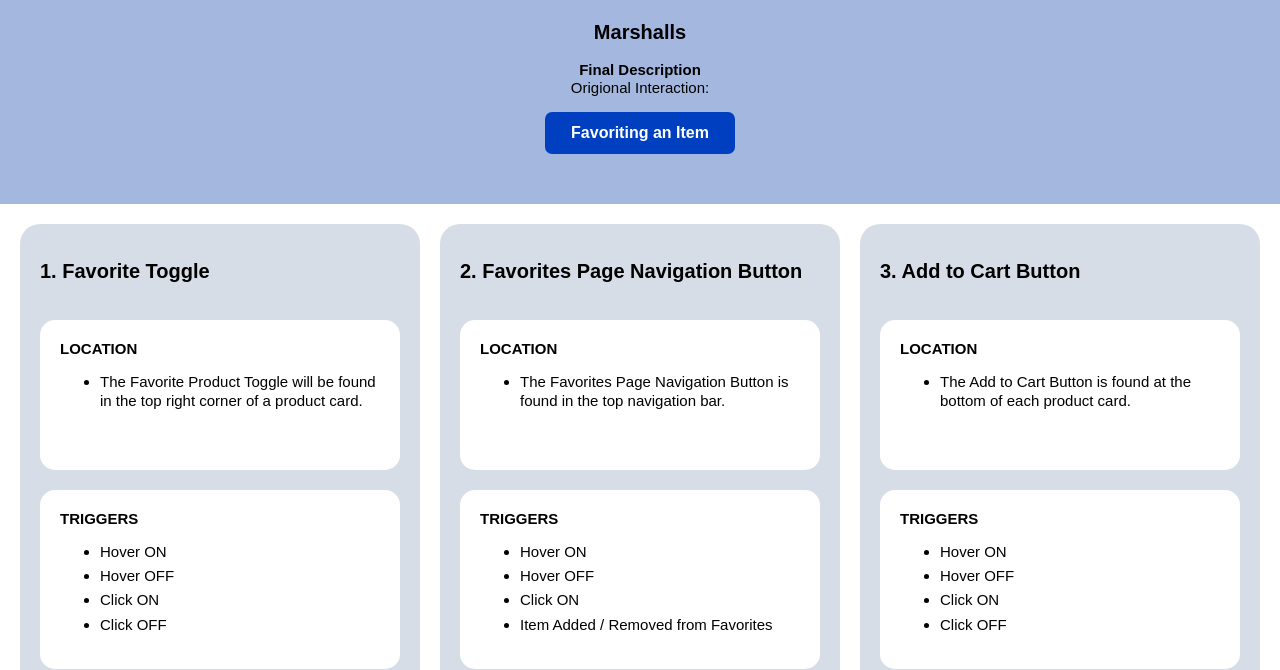
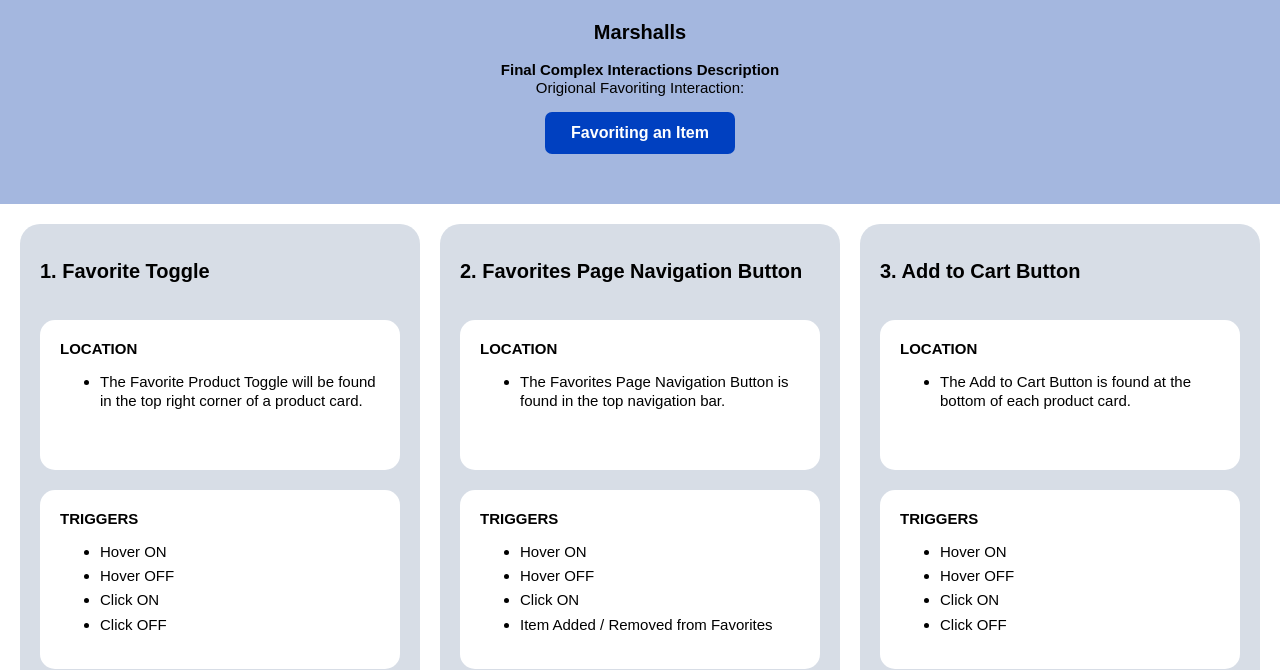
Before and after one commit to ays37-prog/idm241-ays37, a plain HTML site: page final/index.html in a window 1280 px wide. Shown: the part 130-800 px from the top of the page. Drawn offline with Linux system fonts and the light colour scheme.

Commit message:
fix grammar

```diff
--- a/final/index.html
+++ b/final/index.html
@@ -19,8 +19,8 @@
         </div>
 
         <h1>Marshalls</h1>
-        <h2>Final Description</h2>
-        <p>Origional Interaction:</p>
+        <h2>Final Complex Interactions Description</h2>
+        <p>Origional Favoriting Interaction:</p>
 
         <a href="https://www.marshalls.com/us/store/jump/product/new-arrivals/6pc-Teakwood-Utensil-Set/4000456779?colorId=NS4154737&pos=1:17&N=842114098"
         class="blue-button"
@@ -376,7 +376,7 @@
 
         <h1>2. Favorites Page Tab Navigation Button Animation</h1>
         <p>The diagram below shows the microinteraction of the Favorites Page Navigation Button undergoing its animation.
-            Notes reguarging eachvisual change for differentstate changes areencapsulated in gray boxes and are not part of the interaction.
+            Notes reguarding each visual change for different state changes are encapsulated in gray boxes and are not part of the interaction.
         </p>
         <img class="screenshots"
             src="images/favorites.png"
```
